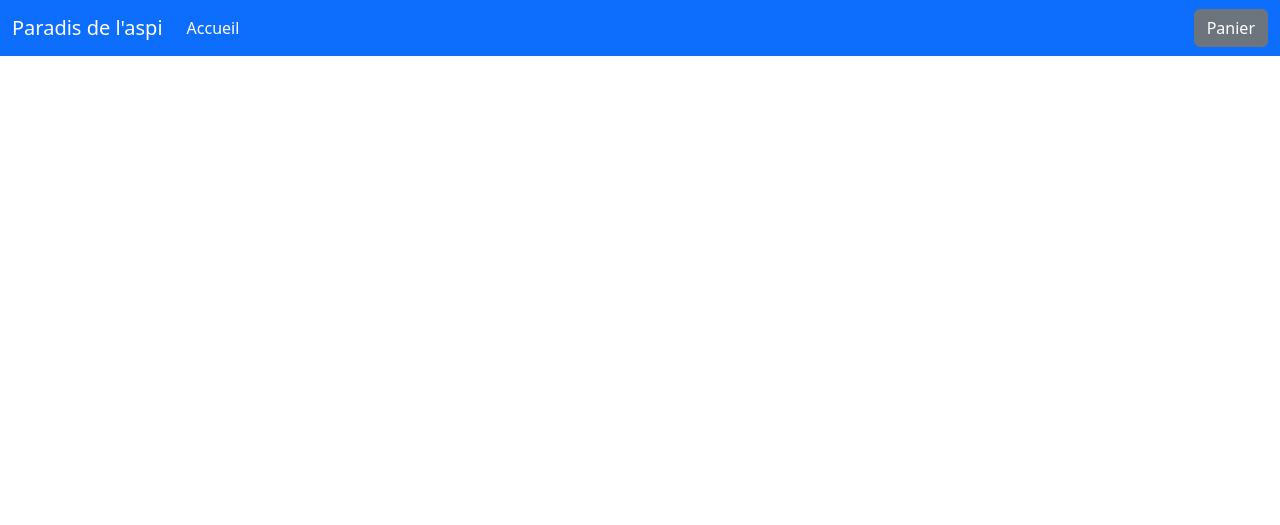
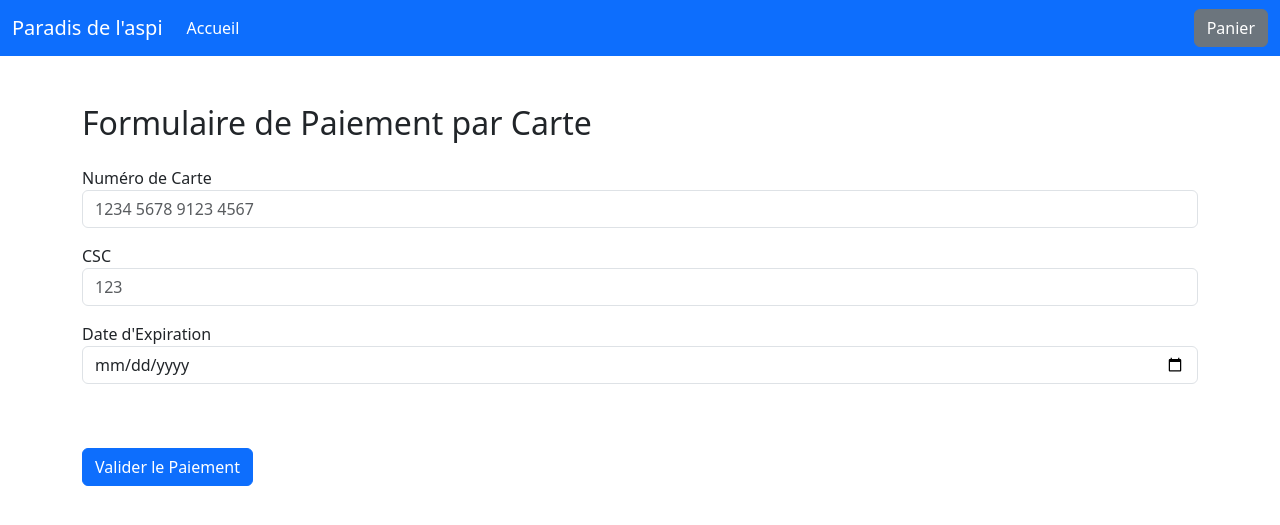
Before and after one commit to FranzouGame/R3.01_ProjetPhp, a PHP site: page /panierPayer.php in a window 1280 px wide. Shown: the top 525 px of the page. Run offline with PHP 8.4, Linux system fonts and the light colour scheme; some libraries are stand-ins or nearby versions.

Commit message:
Payement Fini

```diff
--- a/panier.php
+++ b/panier.php
@@ -107,7 +107,7 @@
                 echo '<p>' . htmlspecialchars($product['libelle']) . ' - ' . htmlspecialchars($product['quantity']) . ' x ' . htmlspecialchars($product['prix']) . ' €</p>';
 
                 // Formulaire pour ajouter une quantité
-                echo '<form method="POST" action="">';
+                echo '<form method="POST" action=""  class="ml-5">';
                 echo '<input type="hidden" name="idProd" value="' . $id . '">';
                 echo '<button type="submit" name="action" value="add" class="btn btn-success">+</button>';
                 echo '</form>';
--- a/panierPayer.php
+++ b/panierPayer.php
@@ -1,3 +1,5 @@
+<?php session_start(); // Démarrer la session
+?>
 <html lang="fr">
 
 <head>
@@ -30,6 +32,80 @@
         </nav>
     </header>
 
+    <main>
+        <?php
+        $erreur = ['numCarte' => '', 'csc' => '', 'dateDexpi' => ''];
+
+        if ($_SERVER["REQUEST_METHOD"] == "POST") {
+            $card_number = $_POST['numCarte'];
+            $csc = $_POST['csc'];
+            $expiry_date = $_POST['dateDexpi'];
+
+            // Vérification du numéro de carte (16 chiffres)
+            if (strlen($card_number) !== 16) {
+                $erreur['numCarte'] = 'Le numéro de carte doit être composé de 16 chiffres !';
+            } elseif (!ctype_digit($card_number)) {
+                $erreur['numCarte'] = 'Le numéro de carte doit contenir que des chiffres !';
+            }
+
+            //Vérification du numéro csc (3 chiffres)
+            if (strlen($csc) !== 3) {
+                $erreur['csc'] = 'Le csc doit êtres composé de 3 chiffres !';
+            } elseif (!ctype_digit($csc)) {
+                $erreur['csc'] = 'Le csc doit contenir que des chiffres !';
+            }
+
+            $dateActuelle = new DateTime();
+            $dateDexpiDeLaCarte = DateTime::createFromFormat('Y-m-d', $expiry_date); // Changement pour gérer le format date
+            $dateValide = $dateActuelle->modify('+3 months');
+
+            if ($dateDexpiDeLaCarte < $dateValide) {
+                $erreur['dateDexpi'] = 'La date d\'expiration doit être supérieure à 3 mois à partir d\'aujourd\'hui.';
+            }
+
+            // Si aucune erreur, traiter le formulaire
+            if (empty($erreur['numCarte']) && empty($erreur['csc']) && empty($erreur['dateDexpi'])) {
+                if (isset($_SESSION['panier'])) {
+                    unset($_SESSION['panier']); // Vider le panier
+                }
+                header("Refresh: 2; url=index.php"); // Redirection vers index au bout de 2 secondes
+                echo "<div class='alert alert-success'>Le paiement a été validé avec succès.</div>";
+            }
+        }
+
+        ?>
+
+
+    </main>
+
+    <div class="container mt-5">
+        <h2 class="mb-4">Formulaire de Paiement par Carte</h2>
+        <form action="" method="post">
+            <!-- Numéro de carte -->
+            <div class="form-group">
+                <label>Numéro de Carte</label>
+                <input type="text" name="numCarte" id="numCarte" class="form-control" placeholder="1234 5678 9123 4567" maxlength="16" required>
+                <p class="text-danger"><?= $erreur['numCarte'] ?></p>
+            </div>
+
+            <!-- CSC -->
+            <div class="form-group">
+                <label>CSC</label>
+                <input type="text" name="csc" id="csc" class="form-control" placeholder="123" maxlength="3" required>
+                <p class="text-danger"><?= $erreur['csc'] ?></p>
+            </div>
+
+            <!-- Date d'expiration -->
+            <div class="form-group">
+                <label>Date d'Expiration</label>
+                <input type="date" name="dateDexpi" id="dateDexpi" class="form-control" required>
+                <p class="text-danger"><?= $erreur['dateDexpi'] ?></p>
+            </div>
+
+            <!-- Bouton de validation -->
+            <button type="submit" class="btn btn-primary mt-5">Valider le Paiement</button>
+        </form>
+    </div>
 
 
 </body>
```
